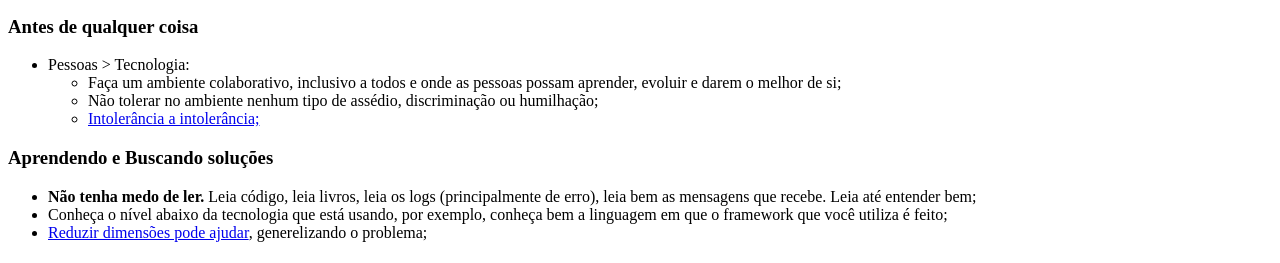
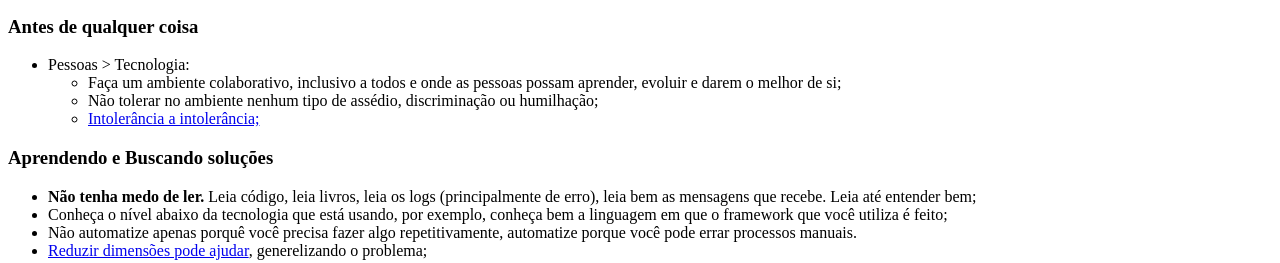
Before and after one commit to lucaspolo/aprendizado, a plain HTML site: page index.html in a window 1280 px wide. Shown: the part 101-364 px from the top of the page. Drawn offline with Linux system fonts and the light colour scheme.

Commit message:
Sobre automatizar

```diff
--- a/index.html
+++ b/index.html
@@ -29,6 +29,7 @@
     <ul>
     	<li><b>Não tenha medo de ler.</b> Leia código, leia livros, leia os logs (principalmente de erro), leia bem as mensagens que recebe. Leia até entender bem;</li>
     	<li>Conheça o nível abaixo da tecnologia que está usando, por exemplo, conheça bem a linguagem em que o framework que você utiliza é feito;</li>
+    	<li>Não automatize apenas porquê você precisa fazer algo repetitivamente, automatize porque você pode errar processos manuais.
     	<li><a href="https://www.youtube.com/watch?v=OkmNXy7er84">Reduzir dimensões pode ajudar</a>, generelizando o problema;</li>
     </ul>
     <h3>Na hora do desenvolvimento, não se esqueça:</h3>
```
